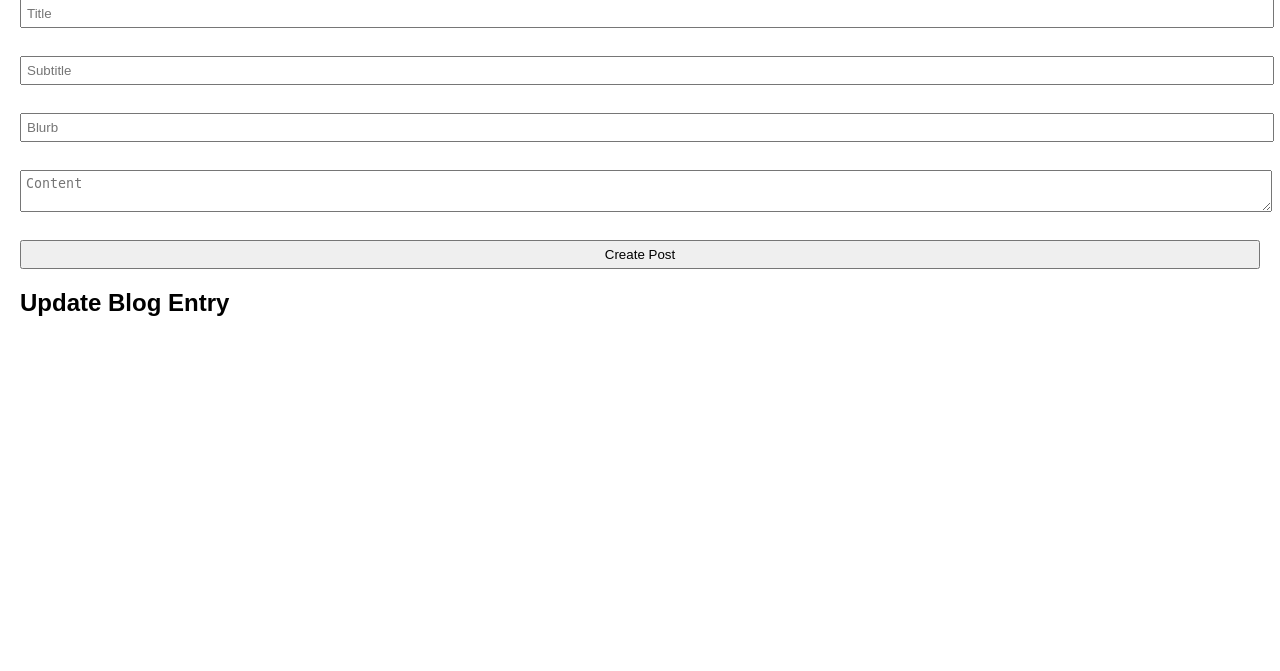
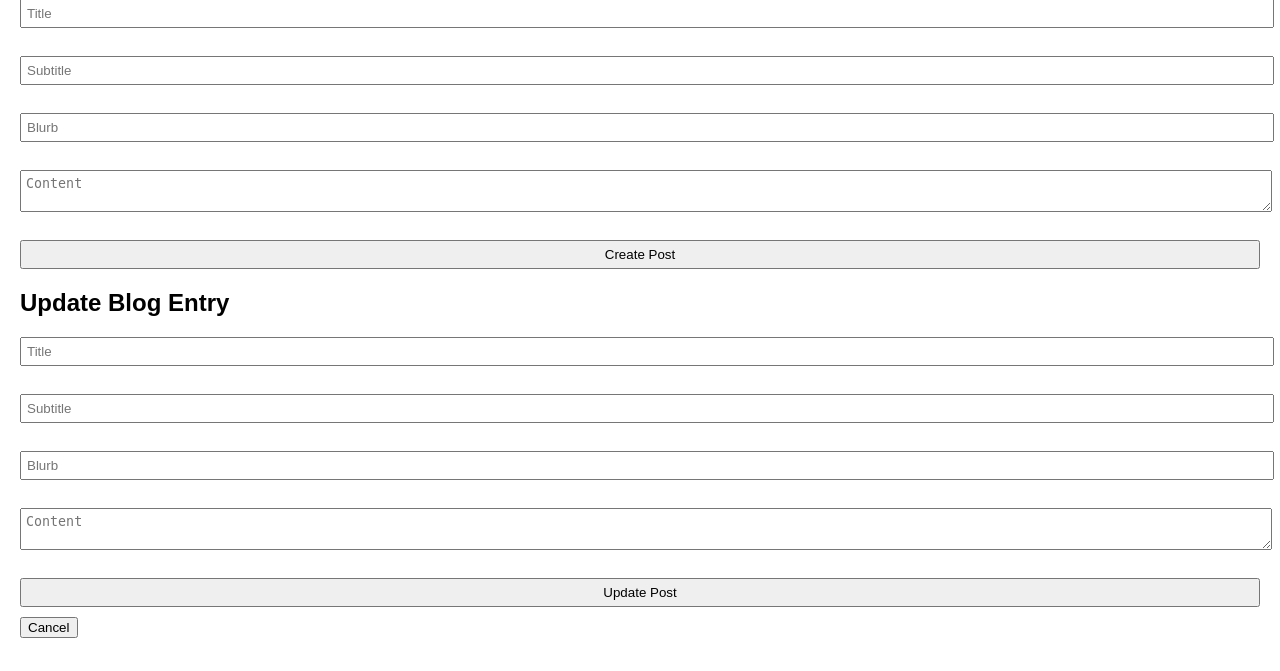
Before and after one commit to AeroArty/SDDE330_BlogProject, a Flask app: page / in a window 1280 px wide. Shown: the part 129-800 px from the top of the page. Run offline with Flask 3, Linux system fonts and the light colour scheme.

Commit message:
Show update form on page

```diff
--- a/myblogapp/templates/index.html
+++ b/myblogapp/templates/index.html
@@ -21,7 +21,7 @@
     </form>
 
     <h2>Update Blog Entry</h2>
-    <form id="update-form" style="display:none;">
+    <form id="update-form">
         <input type="hidden" id="update-post-id">
         <input type="text" id="update-title" placeholder="Title" required><br>
         <input type="text" id="update-subtitle" placeholder="Subtitle"><br>
```
